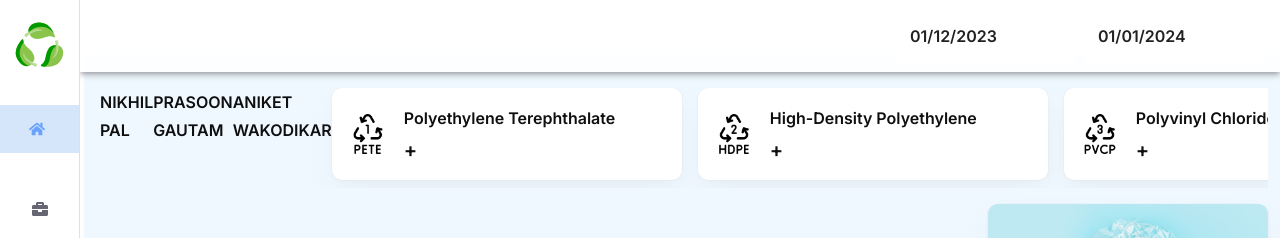
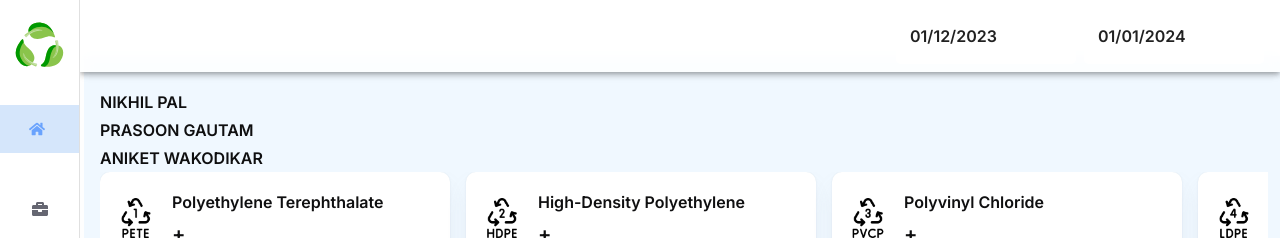
Before and after one commit to pal-NIKHIL/PLASTIC_CLASSIFICATION_FRONTEND, a React (Create React App) app: page / in a window 1280 px wide. Shown: the top 238 px of the page. Built offline with nearby package versions, Linux system fonts and the light colour scheme; no server answers.

Commit message:
Update homePage.js

```diff
--- a/src/scenes/homePage.js
+++ b/src/scenes/homePage.js
@@ -57,6 +57,15 @@ const HomePage = () => {
   }, [startDate, endDate]);
   return (
     <Box>
+    <Typography variant="body1">
+ NIKHIL PAL
+</Typography>
+ <Typography variant="body1" >
+ PRASOON GAUTAM
+</Typography>
+ <Typography variant="body1" >
+ ANIKET WAKODIKAR
+</Typography>
       <Box
         sx={{
           display: "flex",
@@ -65,15 +74,6 @@ const HomePage = () => {
           marginBottom: 2,
         }}
       >
-  <Typography variant="body1">
- NIKHIL PAL
-</Typography>
- <Typography variant="body1" >
- PRASOON GAUTAM
-</Typography>
- <Typography variant="body1" >
- ANIKET WAKODIKAR
-</Typography>
         {plasticTypes.map((plasticType) => (
           <Box
             key={plasticType.shortform}
```
